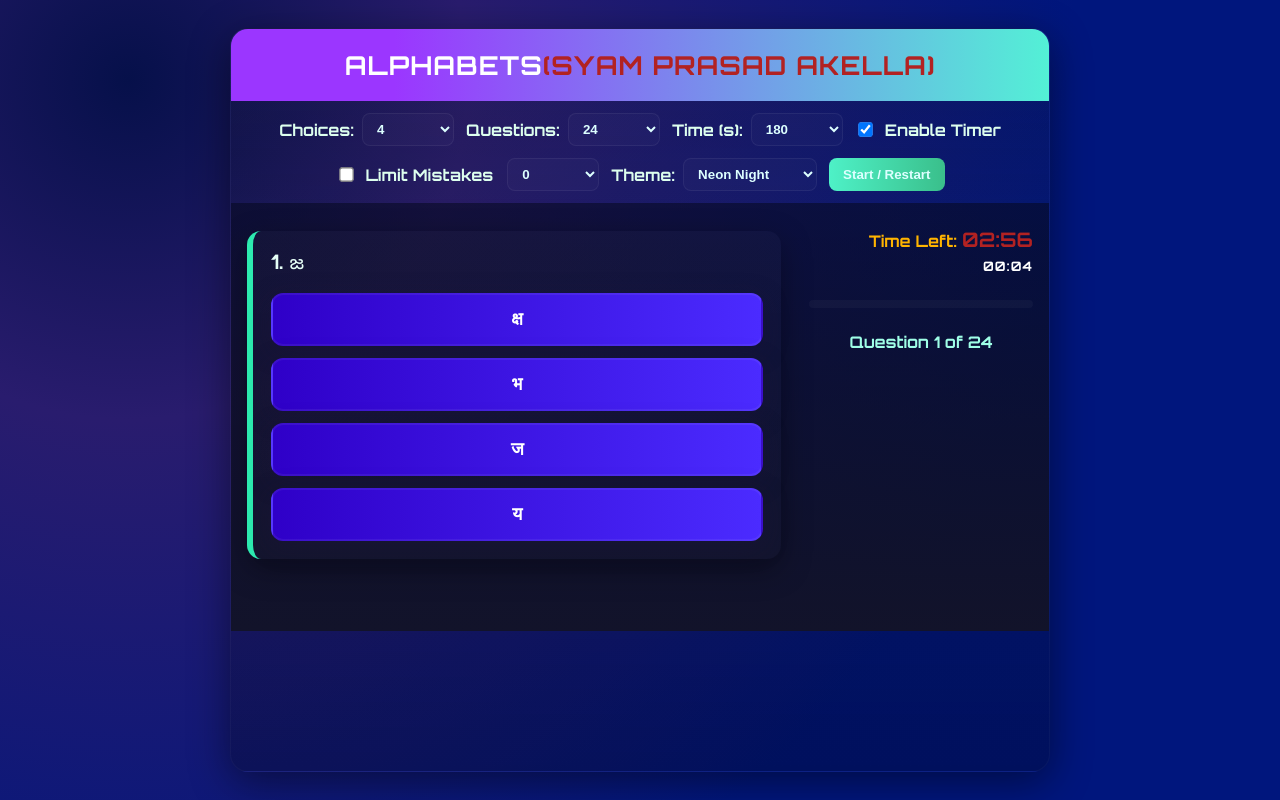
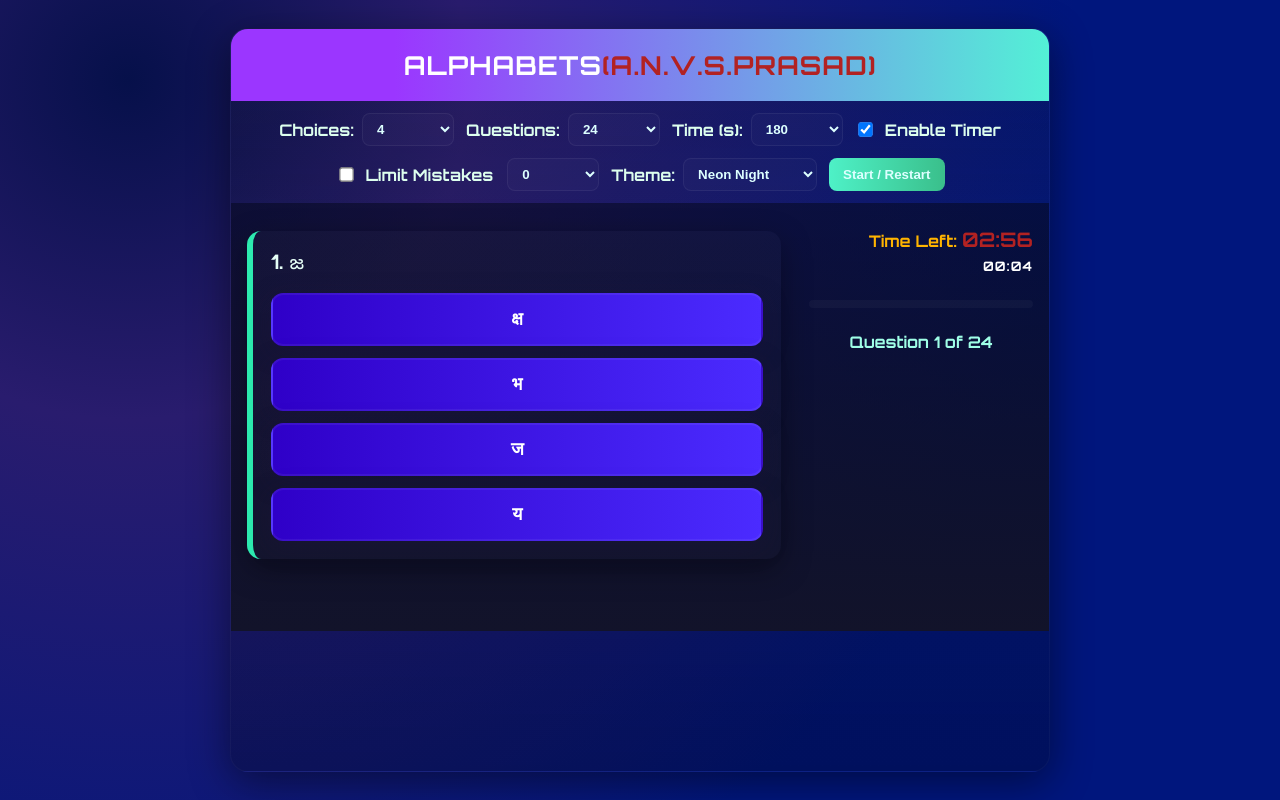
Before and after one commit to anvs5438/ALPHABETS-88, a plain HTML site: page index.html in a window 1280 px wide. Drawn offline with Linux system fonts and the light colour scheme.

Commit message:
Update index.html

```diff
--- a/index.html
+++ b/index.html
@@ -104,7 +104,7 @@ body{
 </head>
 <body>
 <div class="container" role="application" aria-label="Quiz app">
-  <div class="header">ALPHABETS<span style="color:#B22222; font-weight:bold;">(SYAM PRASAD AKELLA)</span></div>
+  <div class="header">ALPHABETS<span style="color:#B22222; font-weight:bold;">(A.N.V.S.PRASAD)</span></div>
 
   <div class="controls" role="region" aria-label="Quiz controls">
     <div class="control-item" title="Number of choices per question">
```
